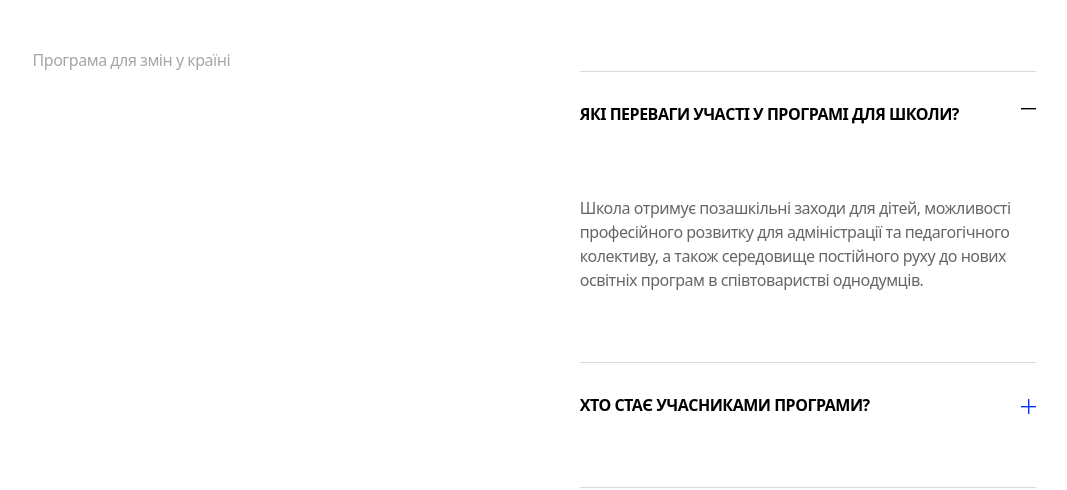
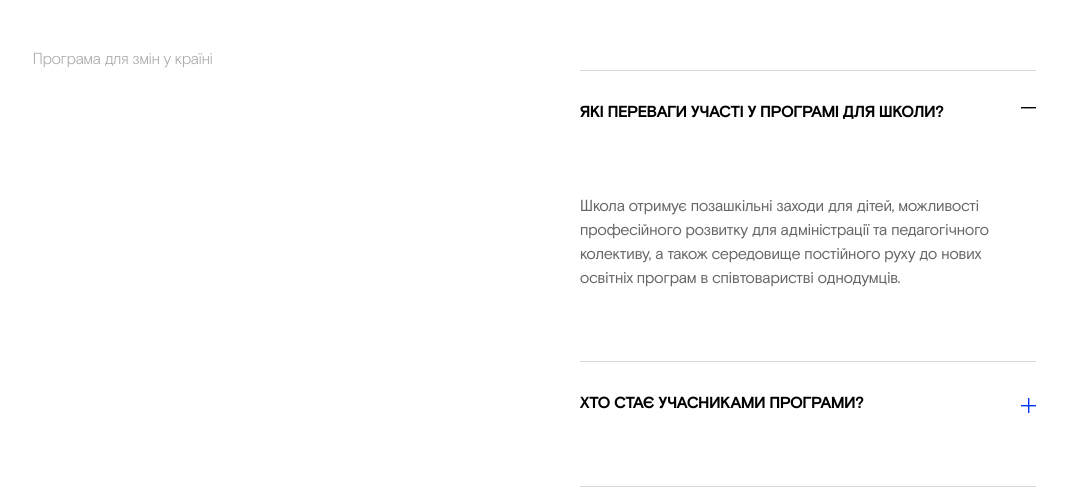
Before and after one commit to annaalieks/w_6.1, a plain HTML site: page w6.1.html in a window 1280 px wide. Shown: the part 310-800 px from the top of the page, without its empty margins (153-1220 px from the left). Drawn offline with Linux system fonts and the light colour scheme; files whose address does not match are found by name.

Commit message:
Fonts and images fixes

```diff
--- a/w6.1.sass
+++ b/w6.1.sass
@@ -2,7 +2,10 @@
 
 @font-face
     font-family: "Basis Grotesque Pro"
-    src: url("fonts/BasisGrotesquePro-Regular.woff2") format("woff2") url("fonts/BasisGrotesquePro-Regular.woff") format("woff") url("fonts/BasisGrotesquePro-Regular.eot") format("embedded opentype") url("fonts/BasisGrotesquePro-Regular.ttf") format("truetype")
+    src: url("fonts/BasisGrotesquePro-Regular.woff2") format("woff2")
+    src: url("fonts/BasisGrotesquePro-Regular.woff") format("woff")
+    src: url("fonts/BasisGrotesquePro-Regular.eot") format("embedded opentype")
+    src: url("fonts/BasisGrotesquePro-Regular.ttf") format("truetype")
     font-weight: 400
     font-size: 16px
     line-height: 24px
@@ -10,13 +13,19 @@
 
 @font-face
     font-family: "Basis Grotesque Pro"
-    src: url("fonts/BasisGrotesquePro-Bold.woff2") format("woff2") url("fonts/BasisGrotesquePro-Bold.woff") format("woff") url("fonts/BasisGrotesquePro-Bold.eot") format("embedded opentype") url("fonts/BasisGrotesquePro-Bold.ttf") format("truetype")
+    src: url("fonts/BasisGrotesquePro-Bold.woff2") format("woff2")
+    src: url("fonts/BasisGrotesquePro-Bold.woff") format("woff")
+    src: url("fonts/BasisGrotesquePro-Bold.eot") format("embedded opentype")
+    src: url("fonts/BasisGrotesquePro-Bold.ttf") format("truetype")
     font-weight: 700
     font-display: fallback
 
 @font-face
     font-family: "Basis Grotesque Pro"
-    src: url("fonts/BasisGrotesquePro-Light.woff2") format("woff2") url("fonts/BasisGrotesquePro-Light.woff") format("woff") url("fonts/BasisGrotesquePro-Light.eot") format("embedded opentype") url("fonts/BasisGrotesquePro-Light.ttf") format("truetype")
+    src: url("fonts/BasisGrotesquePro-Light.woff2") format("woff2")
+    src: url("fonts/BasisGrotesquePro-Light.woff") format("woff")
+    src: url("fonts/BasisGrotesquePro-Light.eot") format("embedded opentype")
+    src: url("fonts/BasisGrotesquePro-Light.ttf") format("truetype")
     font-weight: 300
     font-size: 16px
     line-height: 24px
@@ -39,12 +48,12 @@ $blue: #0536FC
     height: 20px
     margin-right: 15px
 
-@mixin checked-mark($icon: url(img/Ellipse\ 19.svg))
+@mixin checked-mark($icon: url(img/Ellipse19.svg))
     background: $icon
     background-repeat: no-repeat
     background-position: center
 
-@mixin collapsible-icon($icon: url(img/Rectangle\ 81.svg))
+@mixin collapsible-icon($icon: url(img/Rectangle81.svg))
     background: $icon
     background-repeat: no-repeat
     background-position: right top 36px
@@ -152,7 +161,7 @@ p
 .qanda--collapsed
 
     & .qanda__q
-        @include collapsible-icon($icon: url(img/Group\ 221.svg))
+        @include collapsible-icon($icon: url(img/Group221.svg))
 
     & .qanda__a
         display: none
@@ -201,7 +210,7 @@ p
     @include mark
 
     &:checked
-        @include checked-mark($icon: url(img/Vector\ 39.svg))
+        @include checked-mark($icon: url(img/Vector39.svg))
 
 /* Payment amount */
 
```
Also changed, not shown: img/Ellipse19.svg (renamed from img/Ellipse 19.svg), img/Group221.svg (renamed from img/Group 221.svg), img/Rectangle81.svg (renamed from img/Rectangle 81.svg), img/Vector39.svg (renamed from img/Vector 39.svg), w6.1.css, 3 other files.
